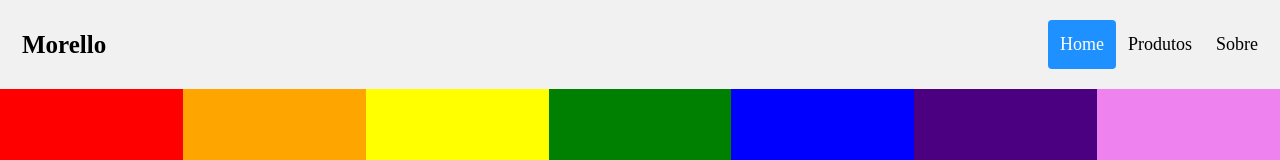
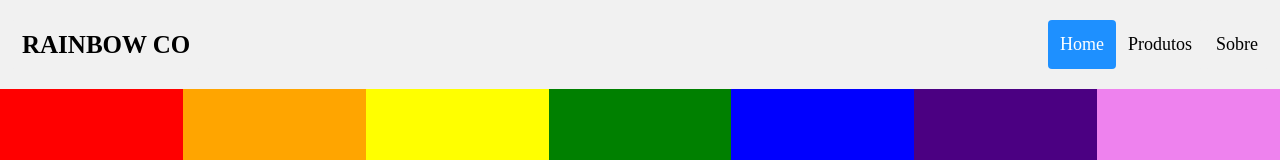
Before and after one commit to caioluchetti/rainbow_htmlpractice, a plain HTML site: page index.html in a window 1280 px wide. Shown: the top 160 px of the page. Drawn offline with Linux system fonts and the light colour scheme; files whose address does not match are found by name.

Commit message:
Fix: Titulo

```diff
--- a/index.html
+++ b/index.html
@@ -12,7 +12,7 @@
 
 <body>
     <div class="header">
-        <a href="index.html" class="logo">Morello</a>
+        <a href="index.html" class="logo">RAINBOW CO</a>
         <div class="header-right">
           <a class="active" href="index.html">Home</a>
           <a href="produtos.html">Produtos</a>
```
